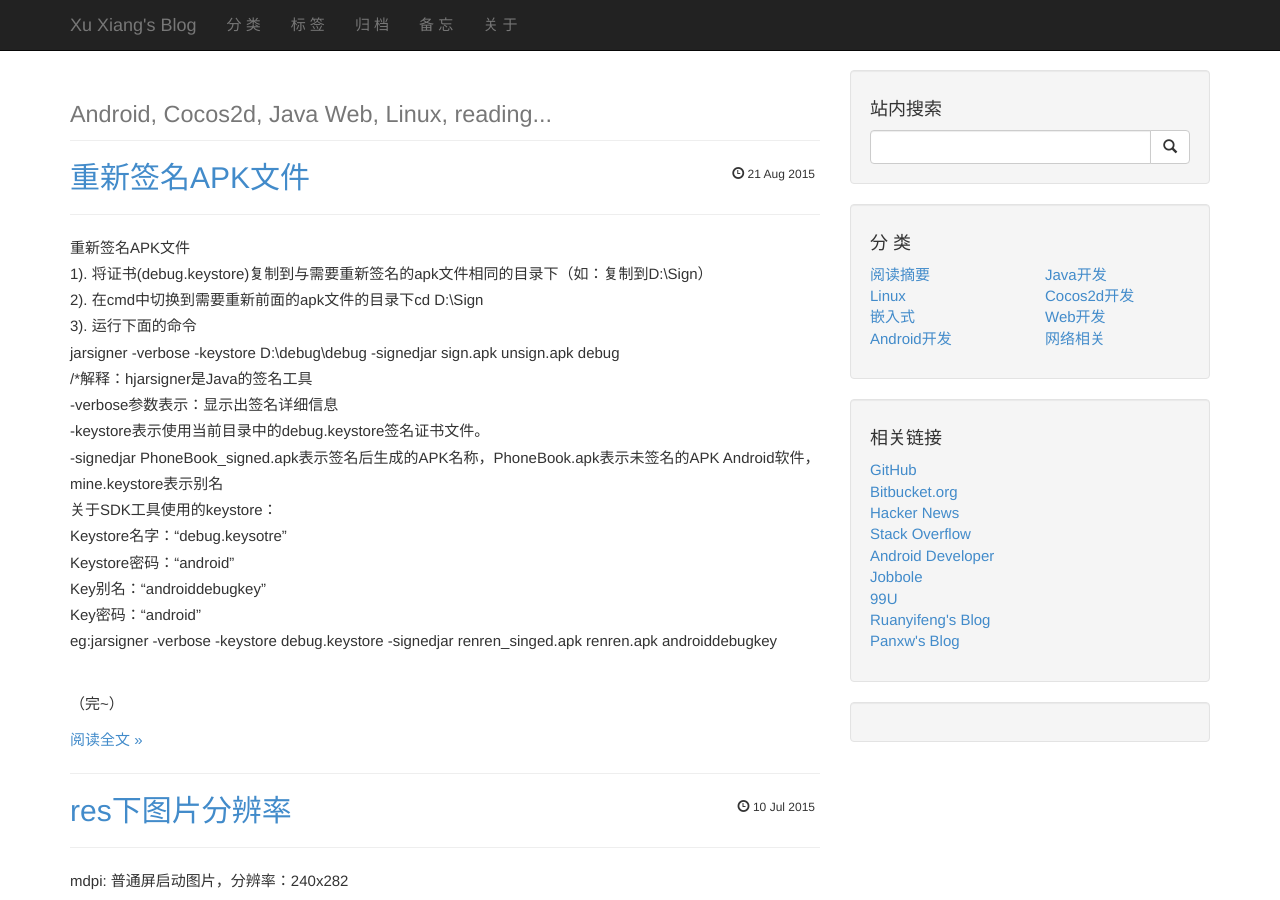
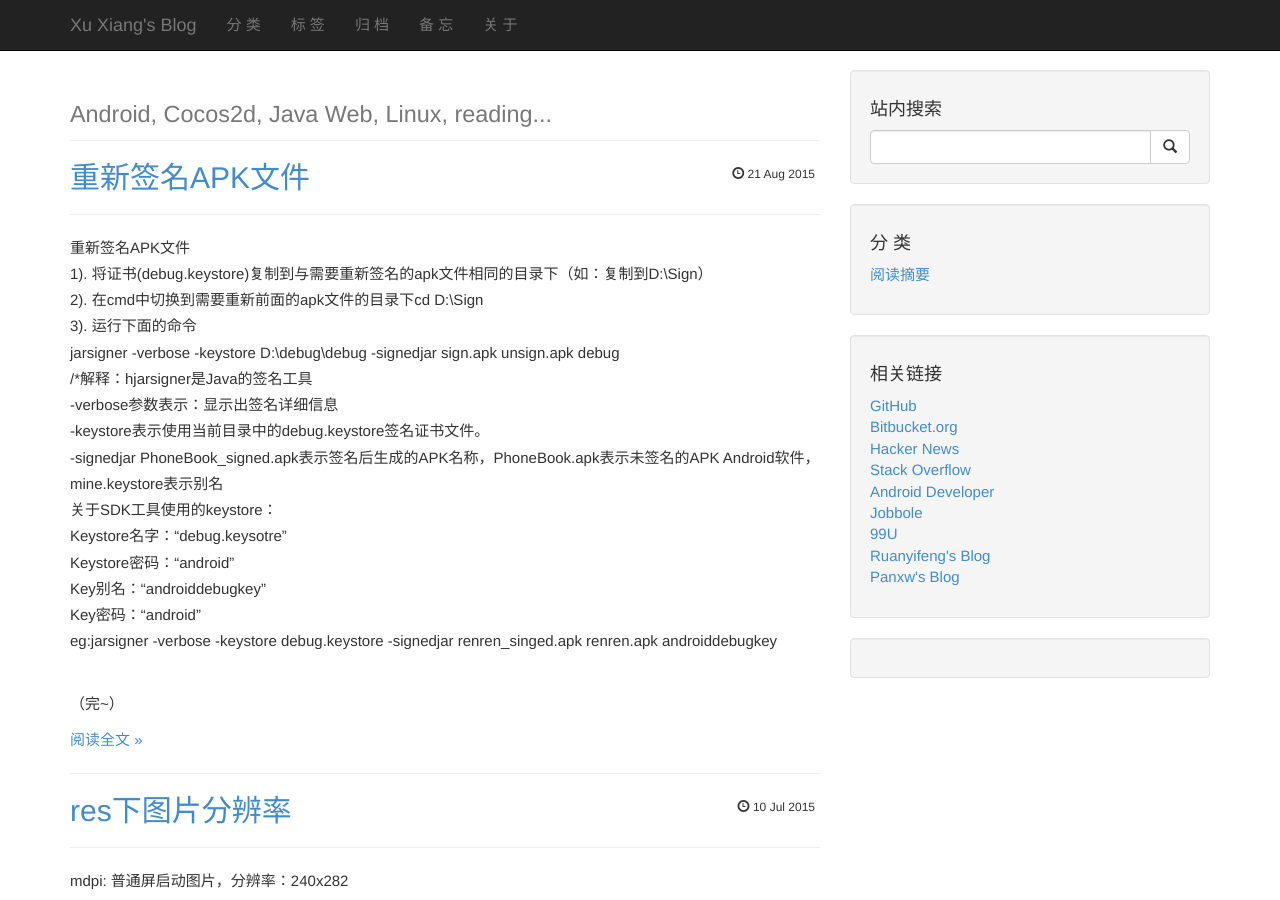
Before and after one commit to xuxiang/xuxiang.github.com, a Jekyll site: the page built from index.html, in a window 1280 px wide and 900 px high. Built offline with Jekyll 4.4.1, drawn with Linux system fonts in a browser that asks for light colours; Markdown is read by kramdown in place of the engine named in the settings; the list of posts is cut into pages by our own code; comment, search, counter and statistics services are not loaded.

Commit message:
Update categories.html

```diff
--- a/_includes/categories.html
+++ b/_includes/categories.html
@@ -5,7 +5,7 @@
                       阅读摘要
                     </a>
                   </li>
-                  <li>
+                  <!--<li>
                     <a href="/categories.html#linux">
                       Linux
                     </a>
@@ -19,11 +19,11 @@
                     <a href="/categories.html#android">
                       Android开发
                     </a>
-                  </li>
+                  </li>-->
                 </ul>
               </div>
               <!-- /.col-lg-6 -->
-              <div class="col-lg-6">
+              <!--<div class="col-lg-6">
                 <ul class="list-unstyled">
                   <li>
                     <a href="/categories.html#java">
@@ -46,5 +46,5 @@
                     </a>
                   </li>
                 </ul>
-              </div>
+              </div>-->
               <!-- /.col-lg-6 -->
```
